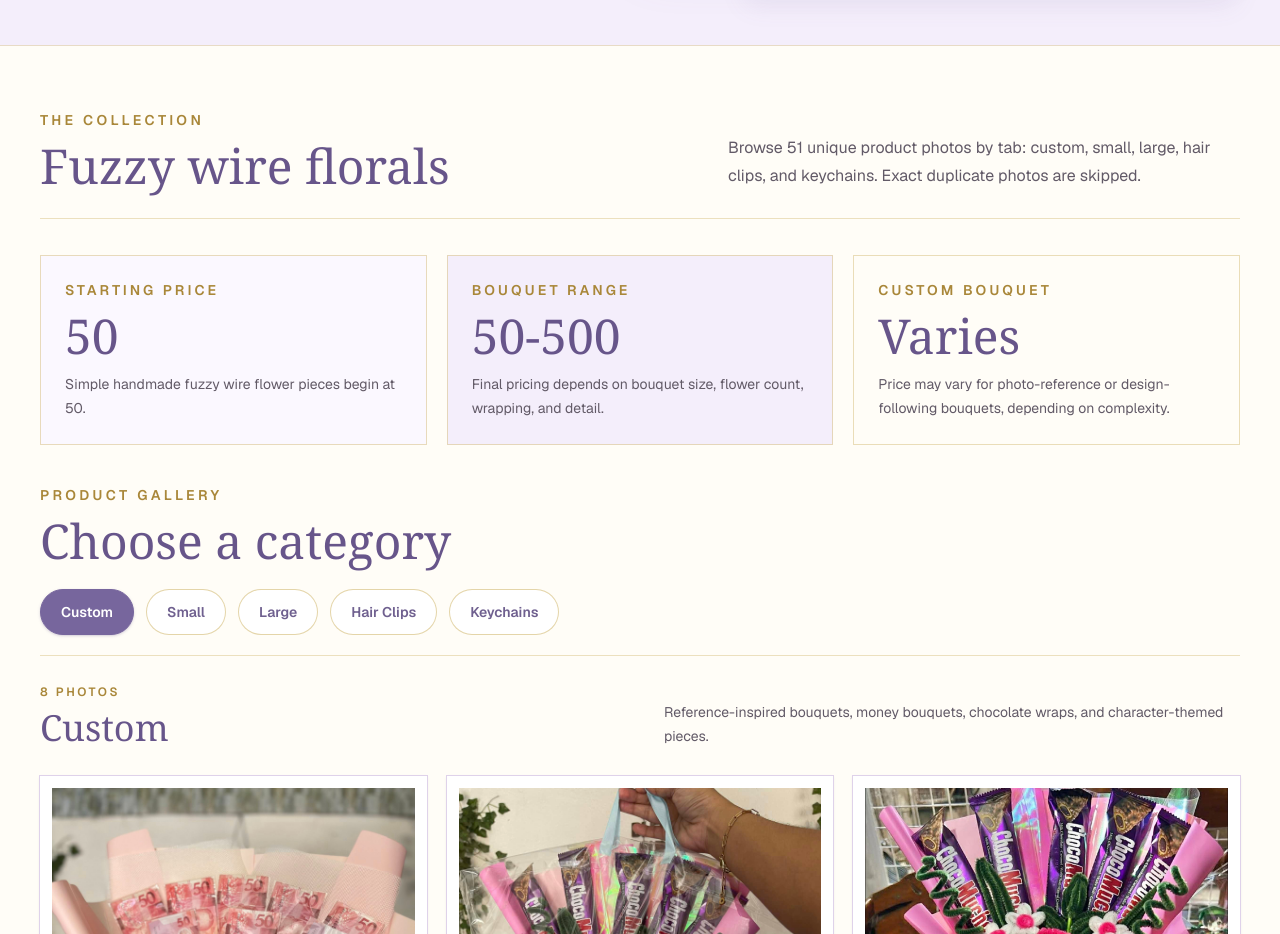
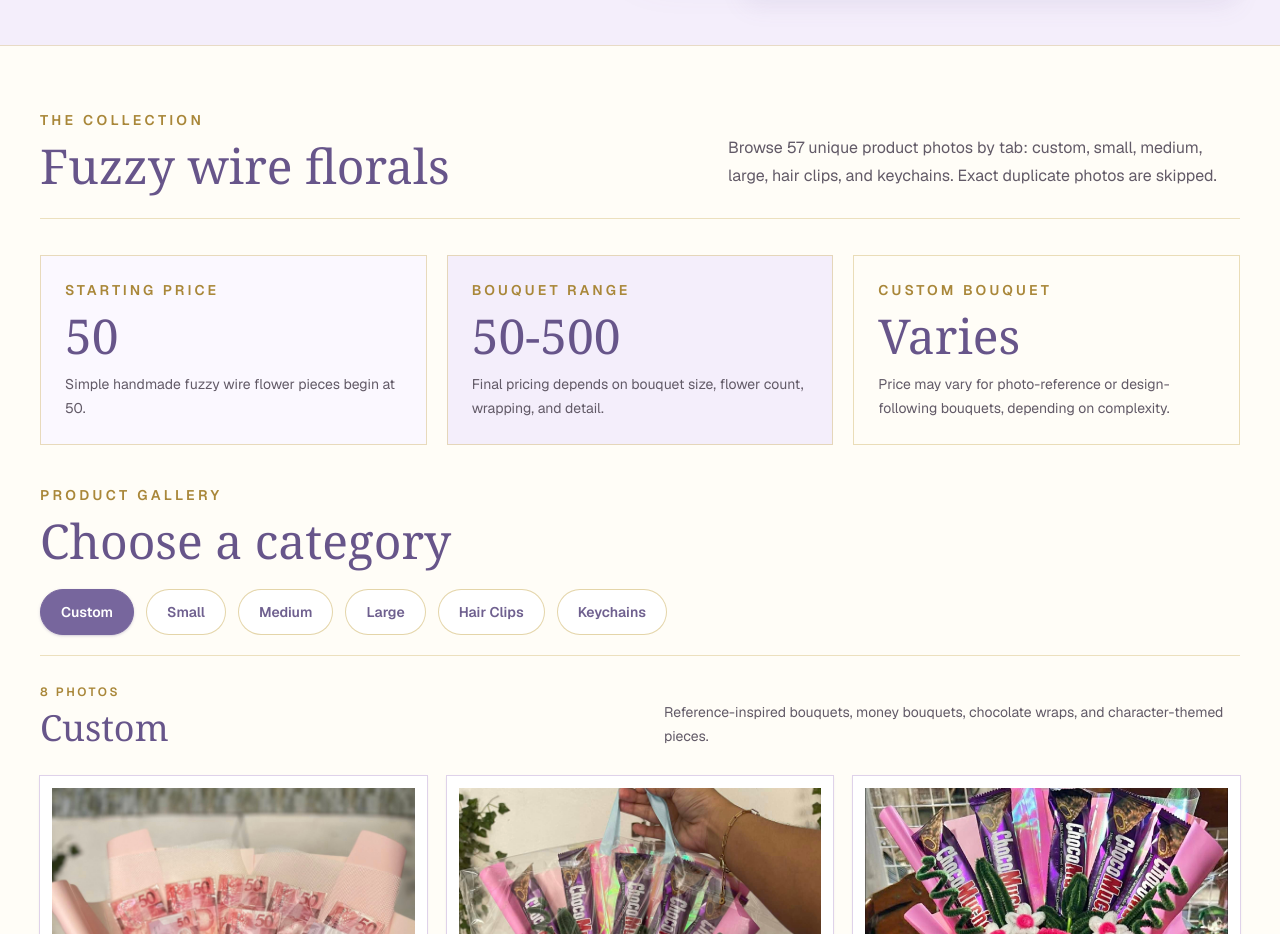
Before and after one commit to Zardron/bloomistry, a Next.js app: page / in a window 1280 px wide. Shown: the part 920-1854 px from the top of the page. Built offline with nearby package versions, Linux system fonts and the light colour scheme.

Commit message:
Restore medium flower category

```diff
--- a/app/page.tsx
+++ b/app/page.tsx
@@ -14,6 +14,10 @@ import smallFlower07 from "./assets/flowers/small/6107ea80-823c-4233-816e-8235c8
 import smallFlower08 from "./assets/flowers/small/45b39846-3c3d-4f84-893e-5356e43a7806.jpeg";
 import smallFlower09 from "./assets/flowers/small/d295c29b-6b00-4b2f-998d-353fbbad6a0b.jpeg";
 import smallFlower10 from "./assets/flowers/small/48166219-aa68-4332-a04b-7f5450a654bd.jpeg";
+import mediumFlower01 from "./assets/flowers/medium/4113373e-09ed-40e8-9a60-790b36e30270.jpeg";
+import mediumFlower02 from "./assets/flowers/medium/95ed1fd7-9543-4146-bb72-5edfa68c19c3.jpeg";
+import mediumFlower03 from "./assets/flowers/medium/CLAUDE.jpeg";
+import mediumFlower04 from "./assets/flowers/medium/dc09f4b9-6b70-4197-aa84-83fba89e1e62.jpeg";
 
 type ImageSource = string | StaticImageData;
 
@@ -50,6 +54,13 @@ const smallFlowerAssets = [
   smallFlower10,
 ];
 
+const mediumFlowerAssets = [
+  mediumFlower01,
+  mediumFlower02,
+  mediumFlower03,
+  mediumFlower04,
+];
+
 const flowerImages = (ids: number[]) => ids.map((id) => flowerSrc(id));
 
 const flowerSections = [
@@ -62,6 +73,11 @@ const flowerSections = [
     title: "Small",
     description: "Compact bouquets and mini flower arrangements for simple gifts.",
     images: smallFlowerAssets,
+  },
+  {
+    title: "Medium",
+    description: "Balanced handheld bouquets with fuller wrapping and flower details.",
+    images: [...flowerImages([4, 8]), ...mediumFlowerAssets],
   },
   {
     title: "Large",
@@ -382,8 +398,8 @@ export default function Home() {
             </div>
             <p className="max-w-lg text-base leading-7 text-[#625a67]">
               Browse {allItemsCount} unique product photos by tab: custom,
-              small, large, hair clips, and keychains. Exact duplicate photos
-              are skipped.
+              small, medium, large, hair clips, and keychains. Exact duplicate
+              photos are skipped.
             </p>
           </div>
 
```
